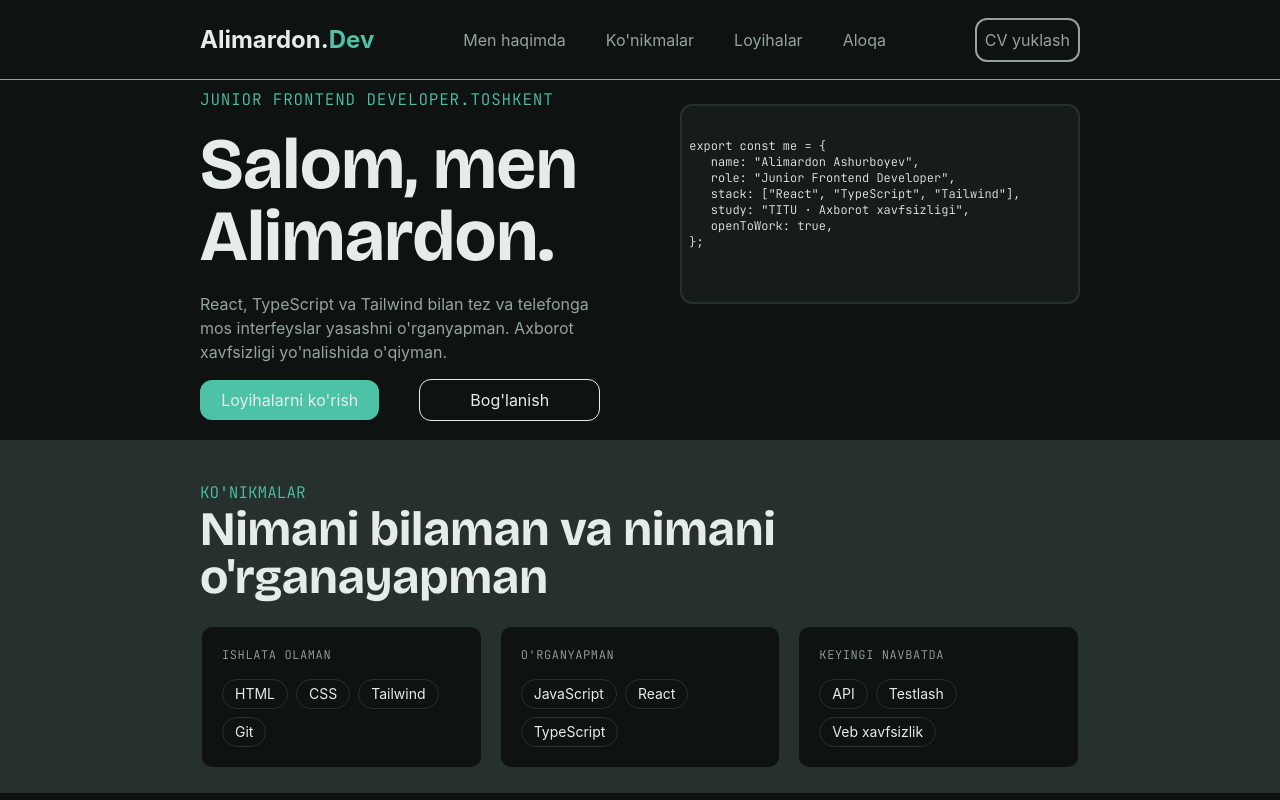
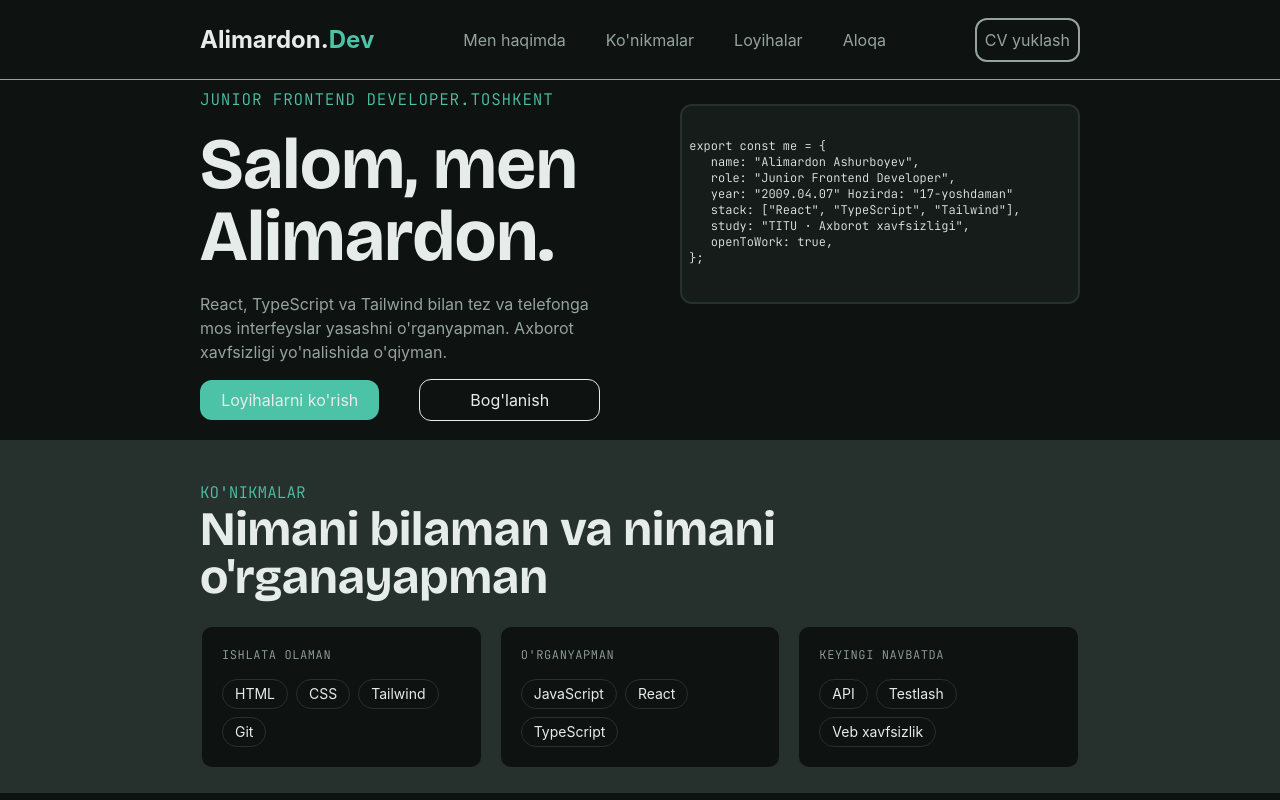
Before and after one commit to aau357/Project, a React (Vite) app: page / in a window 1280 px wide. Shown: the top 800 px of the page. Built offline with nearby package versions, Linux system fonts and the light colour scheme.

Commit message:
Update About.tsx

```diff
--- a/src/components/Pages/About.tsx
+++ b/src/components/Pages/About.tsx
@@ -36,6 +36,7 @@ const About = () => {
  export const me = {
     name: "Alimardon Ashurboyev",
     role: "Junior Frontend Developer",
+    year: "2009.04.07" Hozirda: "17-yoshdaman"
     stack: ["React", "TypeScript", "Tailwind"],
     study: "TITU · Axborot xavfsizligi",
     openToWork: true,
```
